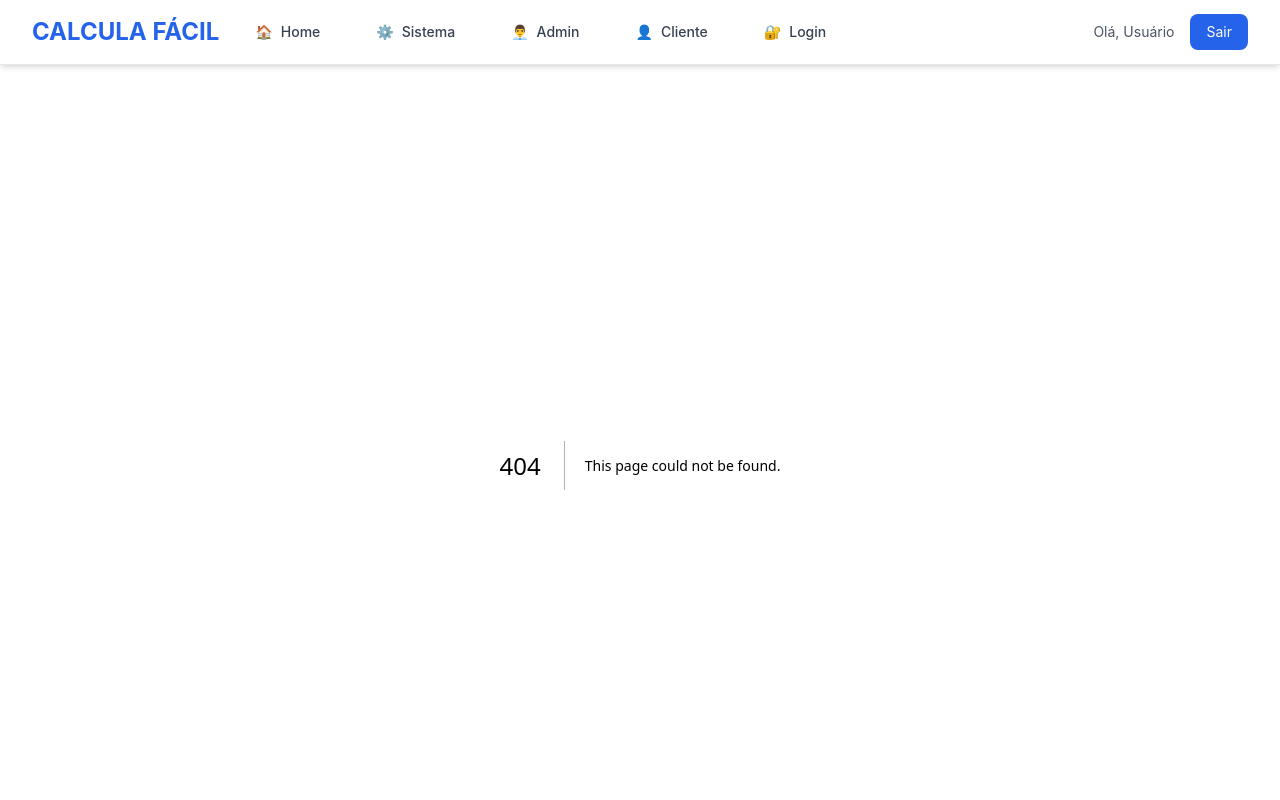
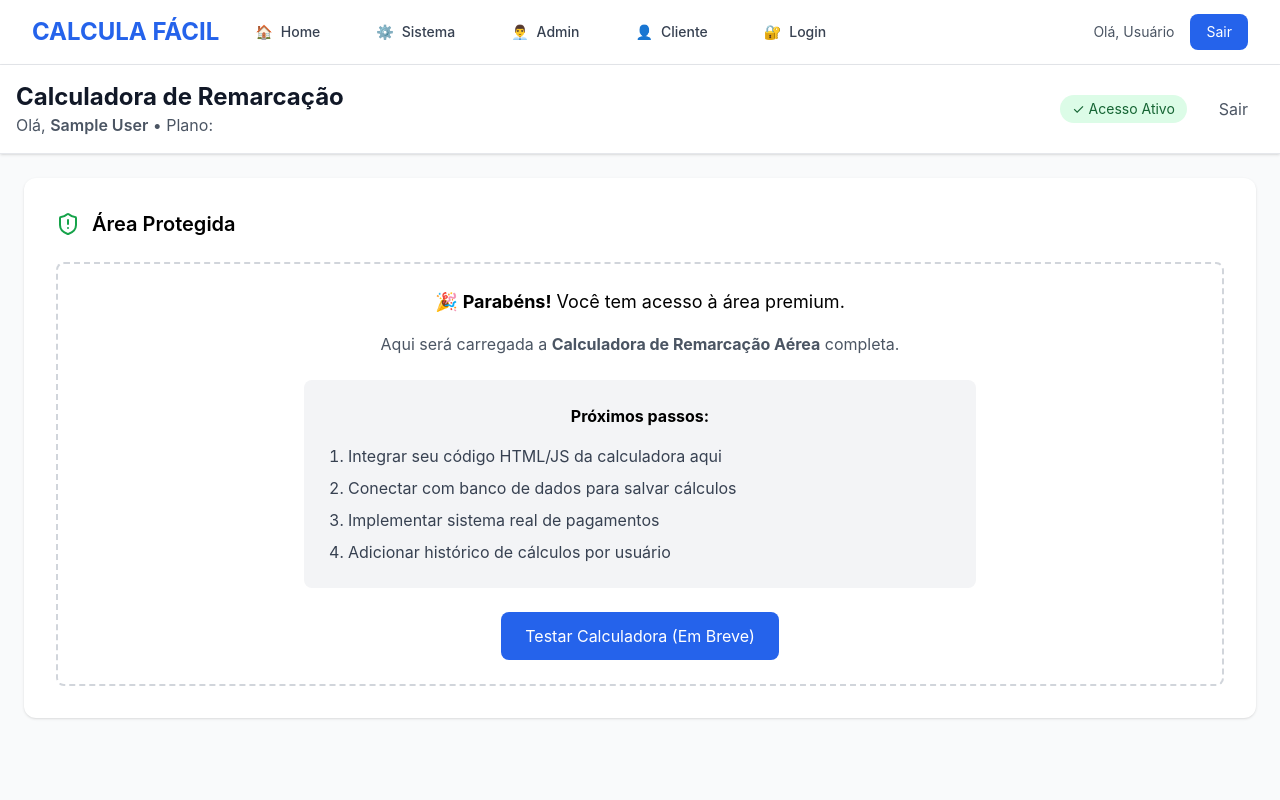
Before and after one commit to geraldofor/calcula-facil, a Next.js app: page /sistema in a window 1280 px wide. Before the commit this address had no page. Shown: the top 800 px of the page. Built offline with nearby package versions, Linux system fonts and the light colour scheme; sample sign-in values are in the browser's storage.

Commit message:
Add SistemaPage component for user access verification

```diff
--- /dev/null
+++ b/app/sistema/page.jsx
@@ -0,0 +1,105 @@
+'use client';
+
+import { useEffect, useState } from 'react';
+import { useRouter } from 'next/navigation';
+import { ShieldAlert } from 'lucide-react';
+
+export default function SistemaPage() {
+  const router = useRouter();
+  const [user, setUser] = useState(null);
+  const [loading, setLoading] = useState(true);
+
+  useEffect(() => {
+    // Verificar se usuário está logado
+    const token = localStorage.getItem('token');
+    const userData = localStorage.getItem('user');
+
+    if (!token || !userData) {
+      router.push('/login');
+      return;
+    }
+
+    setUser(JSON.parse(userData));
+    setLoading(false);
+  }, []);
+
+  if (loading) {
+    return (
+      <div className="min-h-screen flex items-center justify-center">
+        <div className="text-center">
+          <div className="animate-spin rounded-full h-12 w-12 border-b-2 border-blue-600 mx-auto"></div>
+          <p className="mt-4 text-gray-600">Verificando acesso...</p>
+        </div>
+      </div>
+    );
+  }
+
+  if (!user) {
+    return null;
+  }
+
+  return (
+    <div className="min-h-screen bg-gray-50">
+      {/* Header Protegido */}
+      <div className="bg-white shadow border-b">
+        <div className="max-w-7xl mx-auto px-4 py-4 flex justify-between items-center">
+          <div>
+            <h1 className="text-2xl font-bold text-gray-900">Calculadora de Remarcação</h1>
+            <p className="text-gray-600">
+              Olá, <span className="font-semibold">{user.name}</span> • Plano: {user.plan}
+            </p>
+          </div>
+          <div className="flex items-center space-x-4">
+            <div className="px-3 py-1 bg-green-100 text-green-800 rounded-full text-sm">
+              ✓ Acesso Ativo
+            </div>
+            <button
+              onClick={() => {
+                localStorage.removeItem('token');
+                localStorage.removeItem('user');
+                router.push('/login');
+              }}
+              className="px-4 py-2 text-gray-600 hover:text-gray-900"
+            >
+              Sair
+            </button>
+          </div>
+        </div>
+      </div>
+
+      {/* Área da Calculadora */}
+      <div className="max-w-7xl mx-auto p-6">
+        <div className="bg-white rounded-xl shadow p-8">
+          <div className="flex items-center mb-6">
+            <ShieldAlert className="w-6 h-6 text-green-600 mr-3" />
+            <h2 className="text-xl font-semibold">Área Protegida</h2>
+          </div>
+
+          <div className="p-6 border-2 border-dashed border-gray-300 rounded-lg text-center">
+            <p className="text-lg mb-4">🎉 <strong>Parabéns!</strong> Você tem acesso à área premium.</p>
+            <p className="text-gray-600 mb-6">
+              Aqui será carregada a <strong>Calculadora de Remarcação Aérea</strong> completa.
+            </p>
+
+            <div className="max-w-2xl mx-auto bg-gray-100 p-6 rounded-lg">
+              <h3 className="font-bold mb-4">Próximos passos:</h3>
+              <ol className="text-left list-decimal pl-5 space-y-2 text-gray-700">
+                <li>Integrar seu código HTML/JS da calculadora aqui</li>
+                <li>Conectar com banco de dados para salvar cálculos</li>
+                <li>Implementar sistema real de pagamentos</li>
+                <li>Adicionar histórico de cálculos por usuário</li>
+              </ol>
+            </div>
+
+            <button
+              onClick={() => alert('Em breve: calculadora funcional!')}
+              className="mt-6 px-6 py-3 bg-blue-600 text-white rounded-lg hover:bg-blue-700"
+            >
+              Testar Calculadora (Em Breve)
+            </button>
+          </div>
+        </div>
+      </div>
+    </div>
+  );
+}
```
